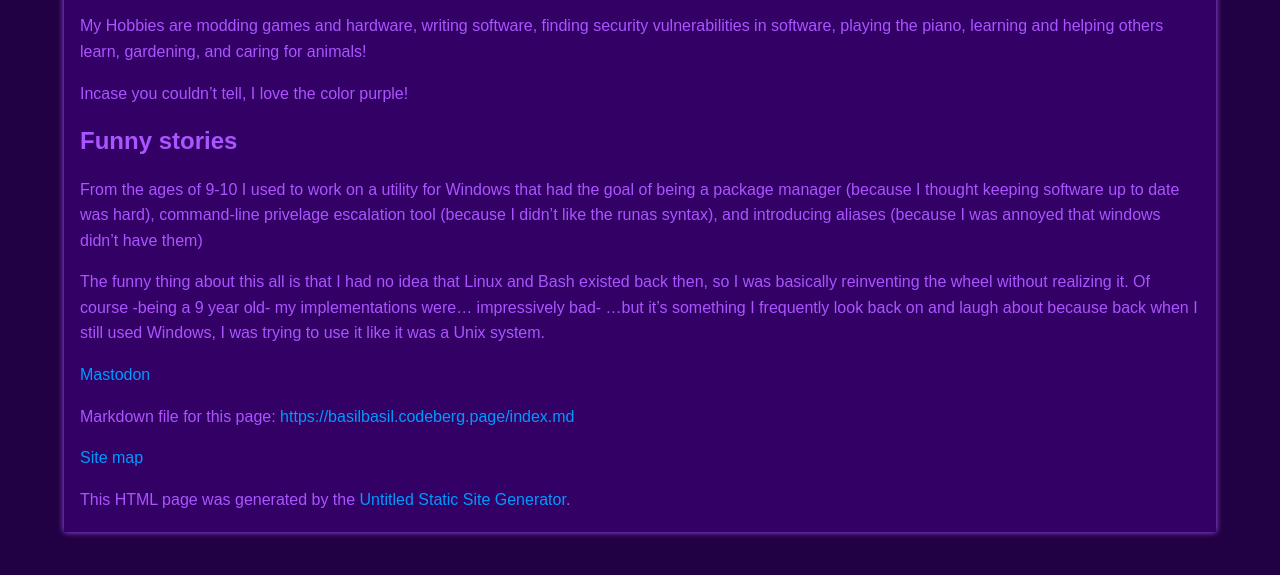
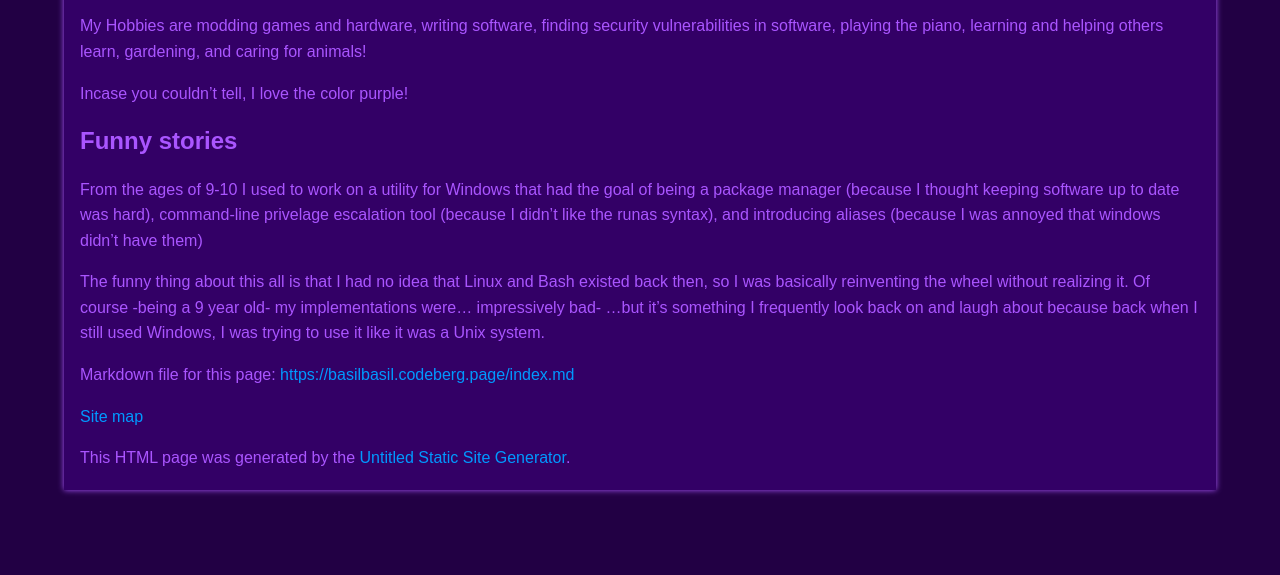
Before and after one commit to OCsonic/ocsonic.github.io, a plain HTML site: page index.html in a window 1280 px wide. Shown: the part 371-946 px from the top of the page. Drawn offline with Linux system fonts and the light colour scheme.

Commit message:
hiding element for mastodon linking

```diff
--- a/index.html
+++ b/index.html
@@ -58,7 +58,7 @@ realizing it. Of course -being a 9 year old- my implementations were…
 impressively bad- …but it’s something I frequently look back on and
 laugh about because back when I still used Windows, I was trying to use
 it like it was a Unix system.</p>
-<p><a rel="me" href="https://tech.lgbt/@BasilBasil">Mastodon</a></p>
+<p><a rel="me" hidden href="https://tech.lgbt/@BasilBasil">Mastodon</a></p>
 <p>Markdown file for this page: <a
 href="https://basilbasil.codeberg.page/index.md"
 class="uri">https://basilbasil.codeberg.page/index.md</a></p>
```
Also changed, not shown: 3 other files.
